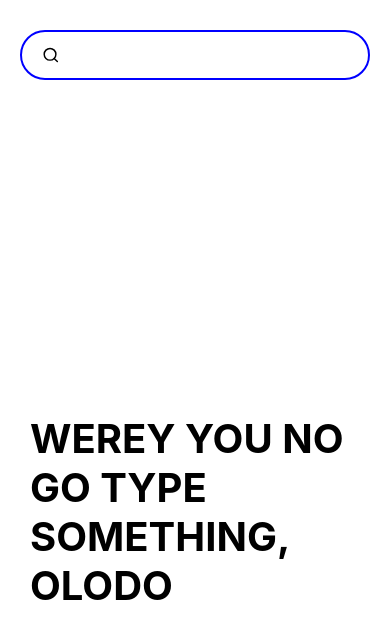
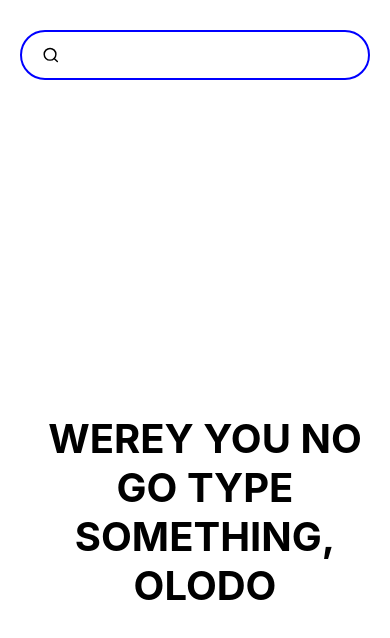
Before and after one commit to Tobbeycc1/image-story-app, a React (Create React App) app: page / in a window 390 px wide. Shown: the top 638 px of the page. Built offline with nearby package versions, Linux system fonts and the light colour scheme; the HTML template or start-up script is replaced by a standard one.

Commit message:
another set of styling

```diff
--- a/src/test.module.css
+++ b/src/test.module.css
@@ -16,10 +16,10 @@
 .imgCon{
     display: inline-block;
     margin-top: 50px;
-    margin-right: auto;
-    margin-left: auto;
+    margin-left: 10px;
+    margin-right: 10px;
     cursor: zoom-in;
-    text-align: left;
+    /* text-align: left; */
 
 
 }
@@ -56,11 +56,10 @@
     /* background: green; */
 }
 .flex{
-    display: flex;
-    flex-wrap: wrap;
-    justify-content: flex-end;
+    /* display: flex; */
     padding: 10px;
     margin-top: 80px;
+    text-align: center;
 }
 .smallCon{
 
@@ -96,22 +95,3 @@
     margin-right: 20px;
 
 }
-@media screen and (max-width: 540px) {
-    .imgCon{
-        display: block;
-        margin-right: 0px;
-        margin-left: 0px;
-        margin-top: 20px;
-    }
-    .img{
-        display: block;
-        width: 100vw;
-        height: 400px;
-        padding: 20px;
-        border-radius: 40px;
-    }
-    .flex{
-        display: block;
-    }
-
-}
```
